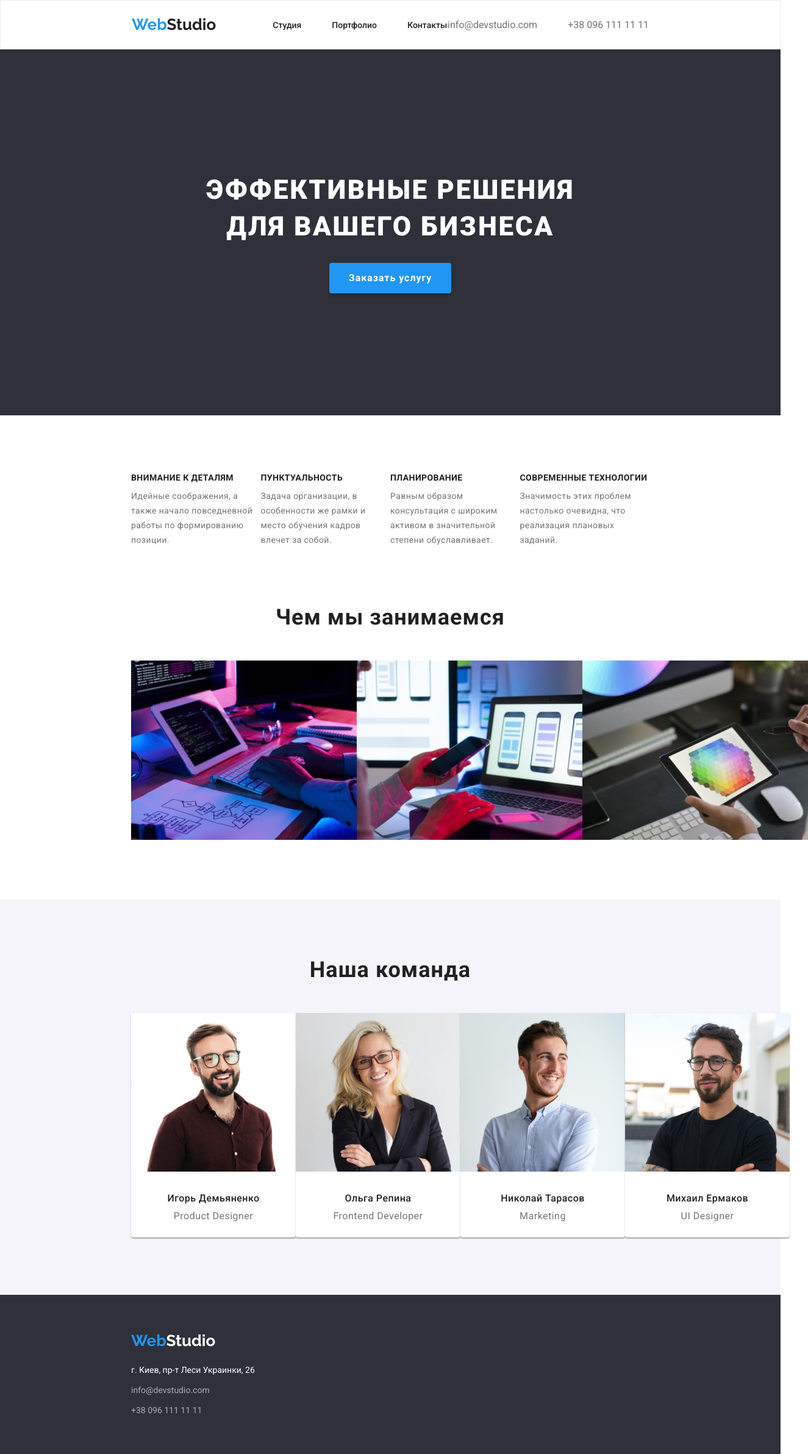
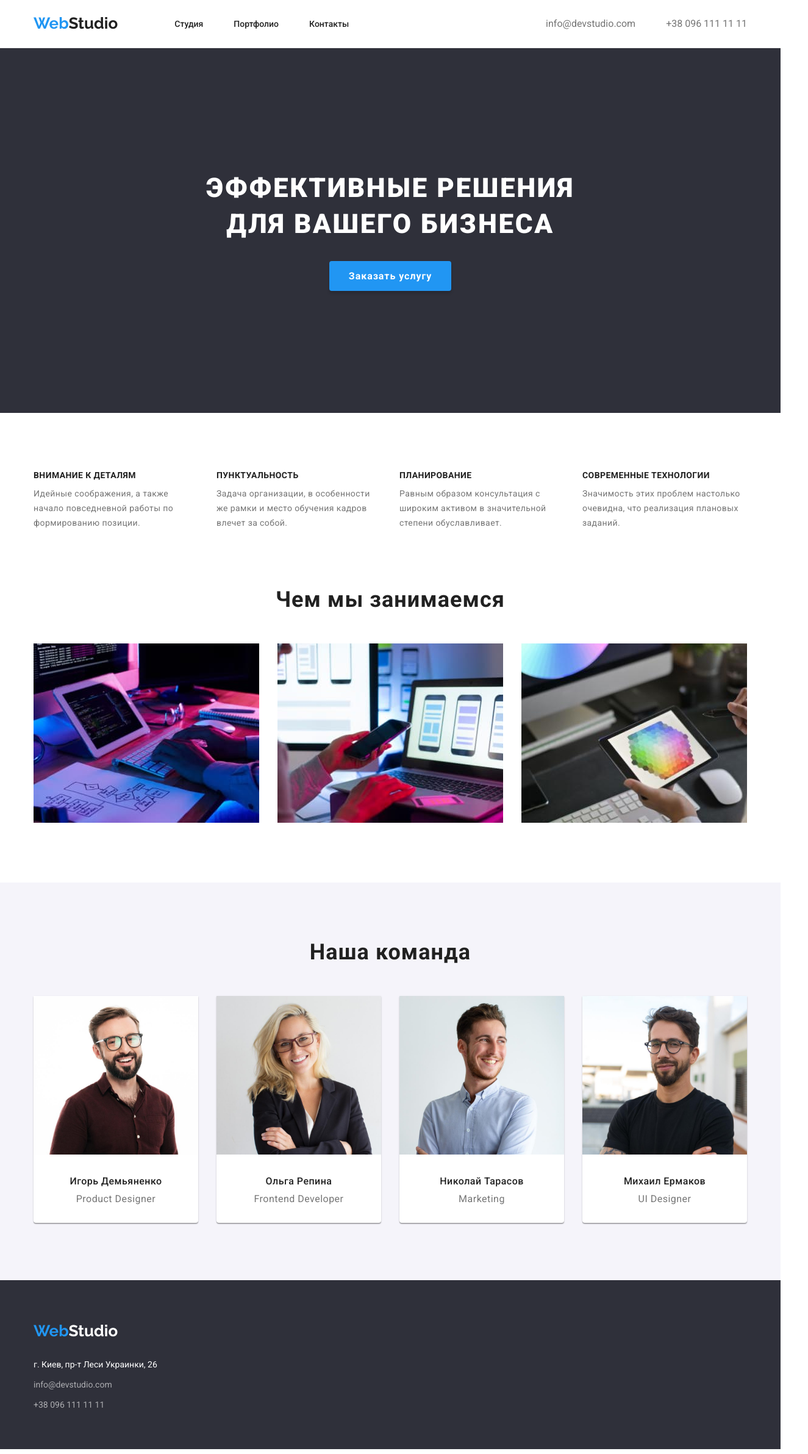
Before and after one commit to VerseVent/goit-markup-hw-03, a plain HTML site: page index.html in a window 1280 px wide. Shown: the whole page at 61% size, 1325 px wide, since content can reach past the window. Drawn offline with nearby package versions, Linux system fonts and the light colour scheme.

Commit message:
fix flexbox, fix css, fix heights

```diff
--- a/css/styles.css
+++ b/css/styles.css
@@ -52,11 +52,13 @@ body{
 
 }
 .container{
-    margin:0 215px 0;
+    width: 1200px;
+    margin:0 auto;
+    padding:0 15px;
 }
 
 .header{
-    border: 1px solid #ECECEC;
+    border-bottom: 1px solid #ECECEC;
 }
 .logo-container{
     display:flex;
@@ -69,7 +71,7 @@ body{
     font-family: 'Raleway';
     font-size: 26px;
     font-weight: 700;
-    line-height: 31px;
+    line-height: 1.15;
 
 }
 .logo-link{
@@ -88,7 +90,7 @@ body{
     font-family: 'Raleway';
     font-size: 26px;
     font-weight: 700;
-    line-height: 31px;
+    line-height: 1.8;
 
 }
 .footer-text-address{
@@ -105,7 +107,7 @@ body{
     color:var(--secondary-text-color);
     font-style: normal;
     font-size: 14px;
-    line-height: 24px;
+    line-height: 1.7;
 }
 
 .footer-contacts-item{
@@ -138,7 +140,7 @@ body{
     color:var(--main-text-color);
     font-size: 14px;
     font-weight: 500;
-    line-height: 16px;
+    line-height: 1.2;
     text-decoration: var(--text-decoration-type);
 
 }
@@ -167,7 +169,7 @@ body{
 }
 
 .section{
-    padding:94px 0 94px;
+    padding:94px 0;
 }
 .section:nth-of-type(2){
     padding-top: 0;
@@ -197,7 +199,7 @@ body{
     font-size: 44px;
     margin-bottom: 30px;
     font-weight: 900;
-    line-height: 60px;
+    line-height: 1.35;
     letter-spacing: 0.06em;
     text-transform: uppercase;
 }
@@ -206,10 +208,10 @@ body{
     cursor: pointer;
     font-family:"Roboto";
     width: 200px;
-    height: 50px;
+    padding: 10px;
     font-size: 16px;
     font-weight: 700;
-    line-height: 30px;
+    line-height: 1.85;
     letter-spacing: 0.06em;
     background: var(--aditional-color);
     border:0px;
@@ -228,14 +230,14 @@ body{
     text-transform: uppercase;
     font-size: 14px;
     font-weight: 700;
-    line-height: 16px;
+    line-height: 1.2;
     letter-spacing: 0.03em;
 }
 .stats-description{
     color:var(--aditional-text-color);
     padding-top: 10px;
     font-size: 14px;
-    line-height: 24px;
+    line-height: 1.7;
     letter-spacing: 0.03em;
 
 }
@@ -245,13 +247,12 @@ body{
     text-align: center;
     font-size: 36px;
     font-weight: 700;
-    line-height: 42px;
+    line-height: 1.15;
     letter-spacing: 0.03em;
 
 }
 .worktype-img{
     width: 370px;
-    height: 294px;
 }
 .worktype-list-container{
    display:flex;
@@ -261,16 +262,14 @@ body{
     text-align: center;
     font-size: 36px;
     font-weight: 700;
-    line-height: 42px;
+    line-height: 1.15;
     letter-spacing: 0.03em;
     text-align: center;
     margin-bottom: 50px;
 }
 .team-member-img-info{
-    display: flex;
     margin-top: 30px;
-    flex-direction: column;
-    align-items: center;
+    text-align: center;
 }
 .team-list-container{
     display: flex;
@@ -281,11 +280,9 @@ body{
 }
 .team-member-img{
     width: 270px;
-    height: 260px;
 }
 .team-member-figure{
     width: 270px;
-    height: 368px;
 
 
     background: var(--secondary-text-color);
@@ -297,15 +294,16 @@ body{
     font-size: 16px;
     margin-bottom: 10px;
     font-weight: 500;
-    line-height: 19px;
+    line-height: 1.2;
     letter-spacing: 0.03em;
 
 }
 .team-member-position{
     color:var(--aditional-text-color);
     font-size: 16px;
-    line-height: 19px;
+    line-height: 1.2;
     letter-spacing: 0.03em;
+    padding-bottom: 30px;
 
 }
 .portfolio-filter-container{
@@ -334,10 +332,9 @@ body{
     font-family: 'Roboto';
     font-size: 16px;
     font-weight: 500;
-    line-height: 26px;
+    line-height: 1.65;
     letter-spacing: 0.03em;
-    width: 128px;
-    height: 38px;
+    padding:6px 22px;
     background: var(--filter-button-background-color);
     border: 0px;
     border-radius: 4px;
@@ -350,14 +347,14 @@ body{
     font-size: 18px;
     padding: 0 24px 4px 24px;
     font-weight: 700;
-    line-height: 36px;
+    line-height: 2;
     letter-spacing: 0.06em;
 }
 .item-type{
     color:var(--aditional-text-color);
     padding: 0 24px 20px 24px;
     font-size: 16px;
-    line-height: 30px;
+    line-height: 1.85;
     letter-spacing: 0.03em;
     text-align: left;
 
@@ -368,6 +365,5 @@ body{
 }
 .item-img{
     width: 370px;
-    height: 294px;
     margin-bottom: 20px;
 }
--- a/index.html
+++ b/index.html
@@ -1,14 +1,19 @@
 <!DOCTYPE html>
-<html lang="en">
+<html lang="ru">
   <head>
     <meta charset="UTF-8" />
     <meta http-equiv="X-UA-Compatible" content="ie=edge" />
     <title>Студия</title>
-    <link rel="stylesheet" href="./css/styles.css" />
+
+    <link
+      rel="stylesheet"
+      href="https://cdnjs.cloudflare.com/ajax/libs/modern-normalize/1.1.0/modern-normalize.min.css"
+    />
     <link
       href="https://fonts.googleapis.com/css2?family=Raleway:wght@700&family=Roboto:wght@400;500;700;900&display=swap"
       rel="stylesheet"
     />
+    <link rel="stylesheet" href="./css/styles.css" />
   </head>
   <body>
     <header class="header">
```
Also changed, not shown: portfolio.html (+25 -2 lines).
